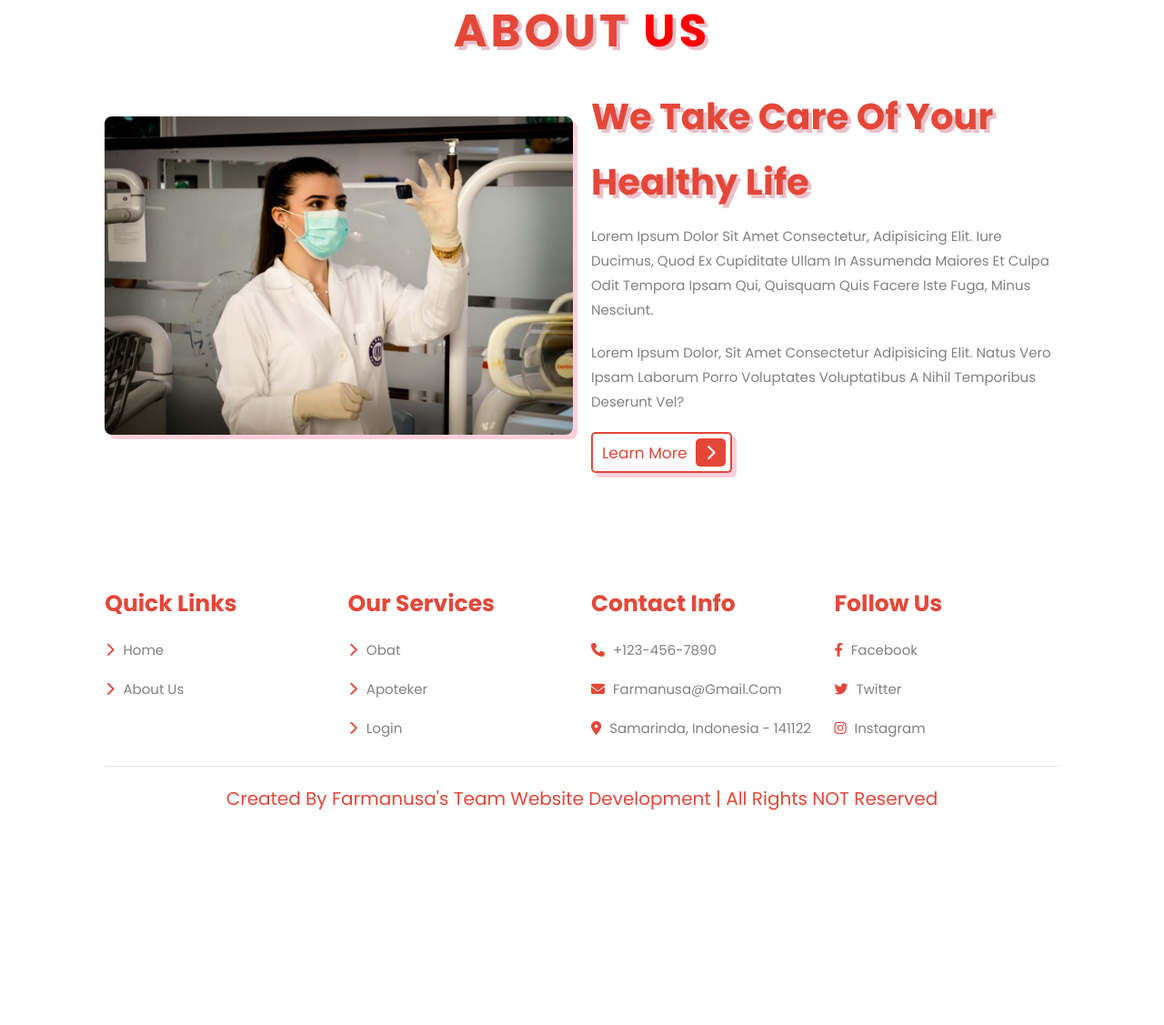
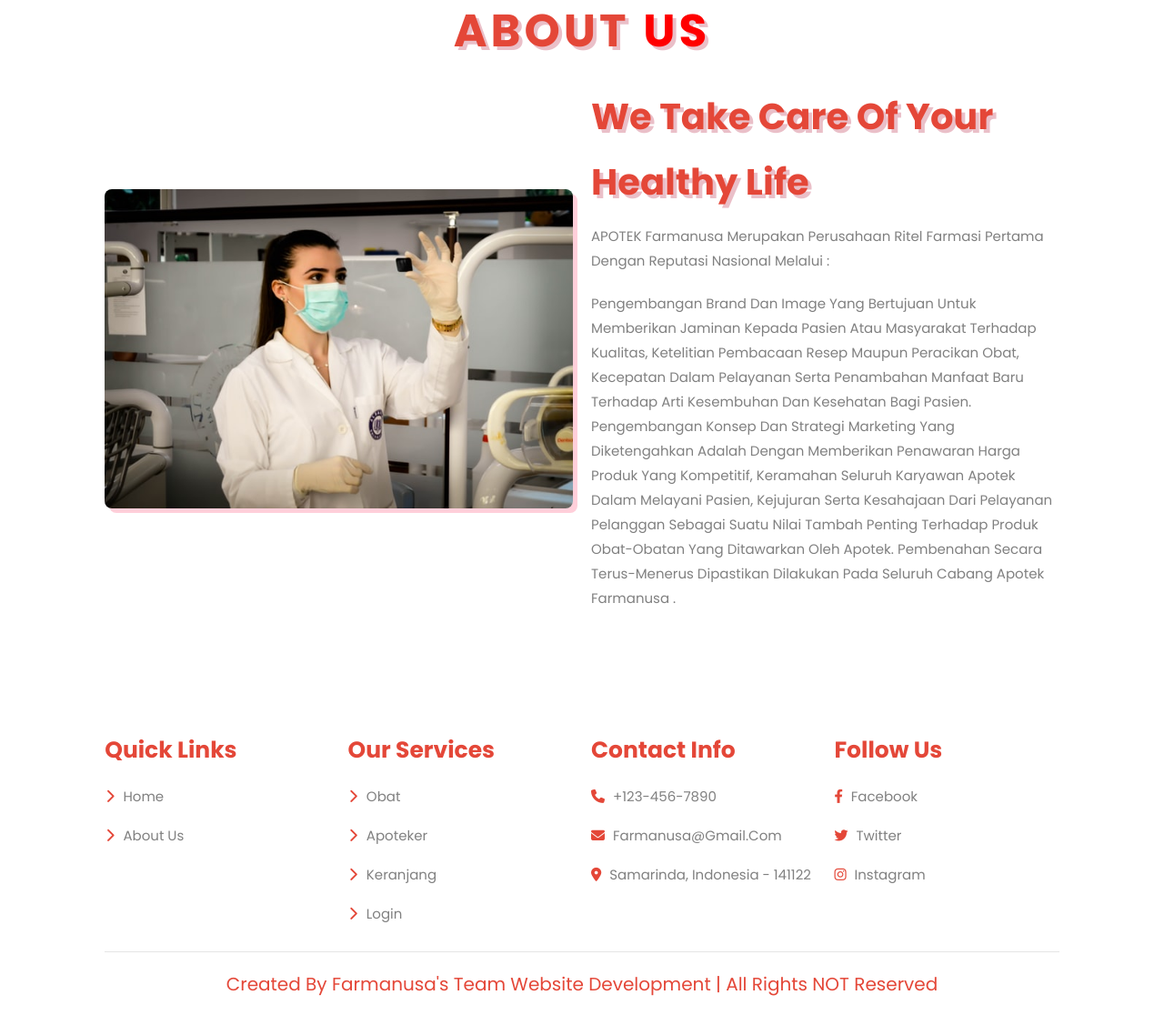
Before and after one commit to Hadieee/Farmanusa, a PHP site: page / in a window 1280 px wide. Shown: the part 537-1664 px from the top of the page at 91% size. Before the commit the page ends 1428 px from the top, so only its background shows below. Run offline with PHP 8.4, Linux system fonts and the light colour scheme.

Commit message:
modified:   css/index.css 	new file:   image/obat-1.jpg 	new file:   image/obat-2.jpg 	modified:   index.php 	modified:   obat.php

```diff
--- a/css/index.css
+++ b/css/index.css
@@ -309,6 +309,7 @@ section {
 
 .products .box-container .box .image img{
     height:25rem;
+    width: 25rem;
 }
 
 .products .box-container .box:hover .image img{
--- a/index.php
+++ b/index.php
@@ -34,9 +34,12 @@
                 </div>
             </div>
             <div class="content">
-                <h3>stay safe, stay healthy</h3>
-                <p>Lorem ipsum dolor sit amet consectetur adipisicing elit. Rem sed autem vero? Magnam, est laboriosam!</p>
-                <a href="#" class="btn"> contact us <span class="fas fa-chevron-right"></span> </a>
+                <h3>Your Wellness Is Our Priority.</h3>
+                <p>
+                    Selamat datang di Farmanusa,
+                    dimana Wellness anda adalah
+                    jantung kehidupan kami</p>
+                <a href="#about" class="btn"> Tentang Kami <span class="fas fa-chevron-right"></span> </a>
             </div>
         </div>
     </section>
@@ -57,9 +60,11 @@
 
             <div class="content">
                 <h3>we take care of your healthy life</h3>
-                <p>Lorem ipsum dolor sit amet consectetur, adipisicing elit. Iure ducimus, quod ex cupiditate ullam in assumenda maiores et culpa odit tempora ipsam qui, quisquam quis facere iste fuga, minus nesciunt.</p>
-                <p>Lorem ipsum dolor, sit amet consectetur adipisicing elit. Natus vero ipsam laborum porro voluptates voluptatibus a nihil temporibus deserunt vel?</p>
-                <a href="#" class="btn"> learn more <span class="fas fa-chevron-right"></span> </a>
+                <p>APOTEK Farmanusa merupakan perusahaan Ritel Farmasi pertama dengan Reputasi Nasional melalui :</p>
+                <p>Pengembangan brand dan image yang bertujuan untuk memberikan jaminan kepada pasien atau masyarakat terhadap kualitas,
+                    Ketelitian pembacaan resep maupun peracikan obat, Kecepatan dalam pelayanan serta penambahan manfaat baru terhadap arti kesembuhan dan kesehatan bagi pasien. Pengembangan konsep dan strategi marketing yang diketengahkan adalah dengan memberikan penawaran harga produk yang kompetitif, Keramahan seluruh karyawan apotek dalam melayani pasien,
+                    Kejujuran serta kesahajaan dari pelayanan pelanggan sebagai suatu nilai tambah penting terhadap produk obat-obatan yang ditawarkan oleh apotek.
+                    Pembenahan secara terus-menerus dipastikan dilakukan pada seluruh cabang Apotek Farmanusa .</p>
             </div>
 
         </div>
@@ -84,6 +89,7 @@
                 <h3>our services</h3>
                 <a href="obat.php"> <i class="fas fa-chevron-right"></i> obat </a>
                 <a href="apoteker.php"> <i class="fas fa-chevron-right"></i> apoteker </a>
+                <a href=""> <i class="fas fa-chevron-right"></i> keranjang </a>
                 <a onclick="document.getElementById('popup').style.display = 'block';"> <i class="fas fa-chevron-right"></i> login </a>
             </div>
 
--- a/obat.php
+++ b/obat.php
@@ -21,7 +21,7 @@
 
     <section class="products" id="products">
 
-        <h1 class="heading"> latest <span>products</span> </h1>
+        <h1 class="heading"> obat </h1>
         <div class="box-container">
         <?php
          for($i=0;$i<4;$i++){
@@ -30,7 +30,7 @@
                 <div class="box">
                     <span class="discount">-10%</span>
                     <div class="image">
-                        <img src="image/doc-1.jpg" alt="">
+                        <img src="image/obat-1.jpg" alt="">
                         <div class="icons">
                             <a href="#" class="fas fa-heart"></a>
                             <a href="#" class="cart-btn">add to cart</a>
@@ -39,7 +39,7 @@
                     </div>
                     <div class="content">
                         <h3>Medicina</h3>
-                        <div class="price"> $12.99 <span>$15.99</span> </div>
+                        <div class="price"> $4.49 <span>$4.99</span> </div>
                     </div>
                 </div>
                 <?php
```
Also changed, not shown: image/obat-1.jpg (added), image/obat-2.jpg (added). Lines whose indentation alone changed are shown as unchanged.
